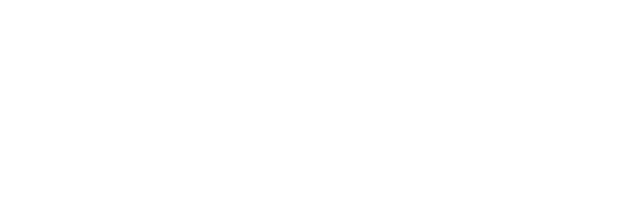
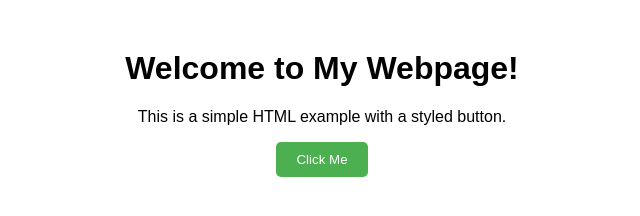
Before and after one commit to ShruthikRavulaWork/crap-portfolio, a plain HTML site: page index.html in a window 1280 px wide. Shown: the whole page, without its empty margins (318-958 px from the left). Drawn offline with Linux system fonts and the light colour scheme.

Commit message:
Added index.html

```diff
--- a/index.html
+++ b/index.html
@@ -1,11 +1,31 @@
 <!DOCTYPE html>
-
-<html lang="en" xmlns="http://www.w3.org/1999/xhtml">
+<html lang="en">
 <head>
-    <meta charset="utf-8" />
-    <title></title>
+    <meta charset="UTF-8">
+    <meta name="viewport" content="width=device-width, initial-scale=1.0">
+    <title>My First Webpage</title>
+    <style>
+        body {
+            font-family: Arial, sans-serif;
+            text-align: center;
+            margin-top: 50px;
+        }
+        button {
+            padding: 10px 20px;
+            background-color: #4CAF50;
+            color: white;
+            border: none;
+            border-radius: 5px;
+            cursor: pointer;
+        }
+        button:hover {
+            background-color: #45a049;
+        }
+    </style>
 </head>
 <body>
-
+    <h1>Welcome to My Webpage!</h1>
+    <p>This is a simple HTML example with a styled button.</p>
+    <button onclick="alert('Hello, World!')">Click Me</button>
 </body>
 </html>
```
